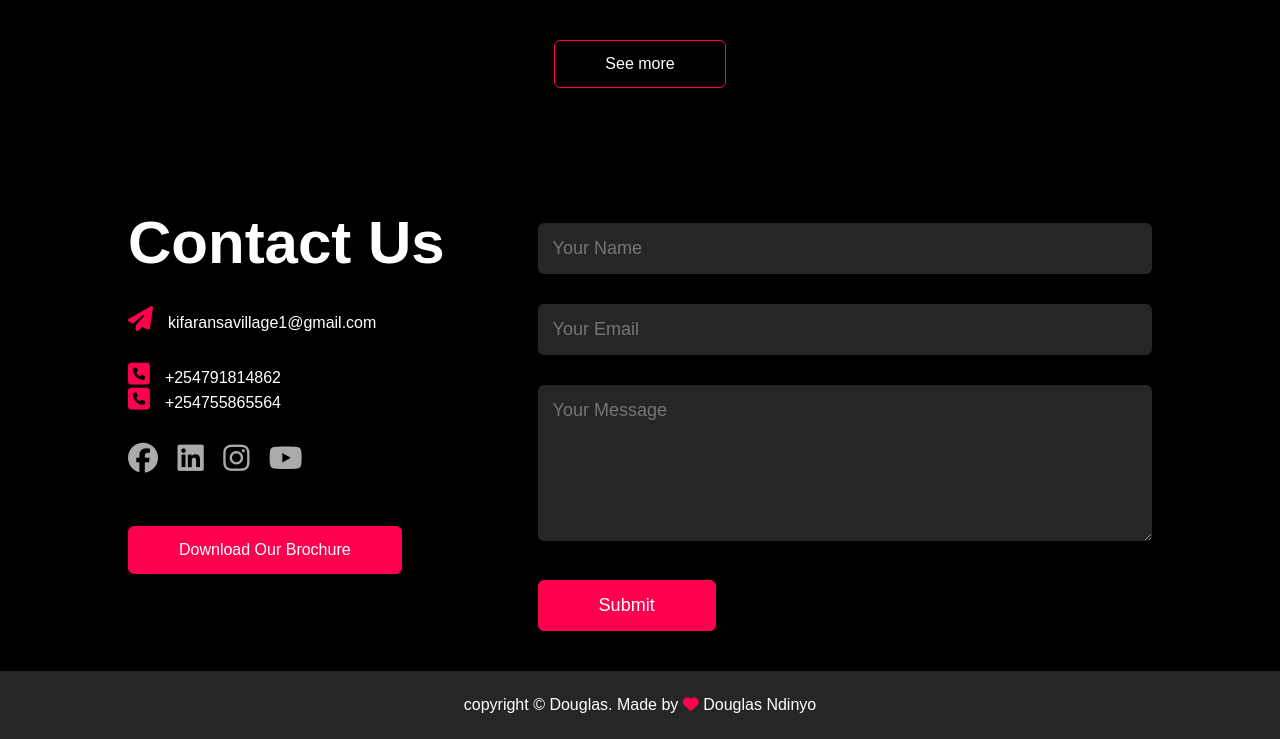
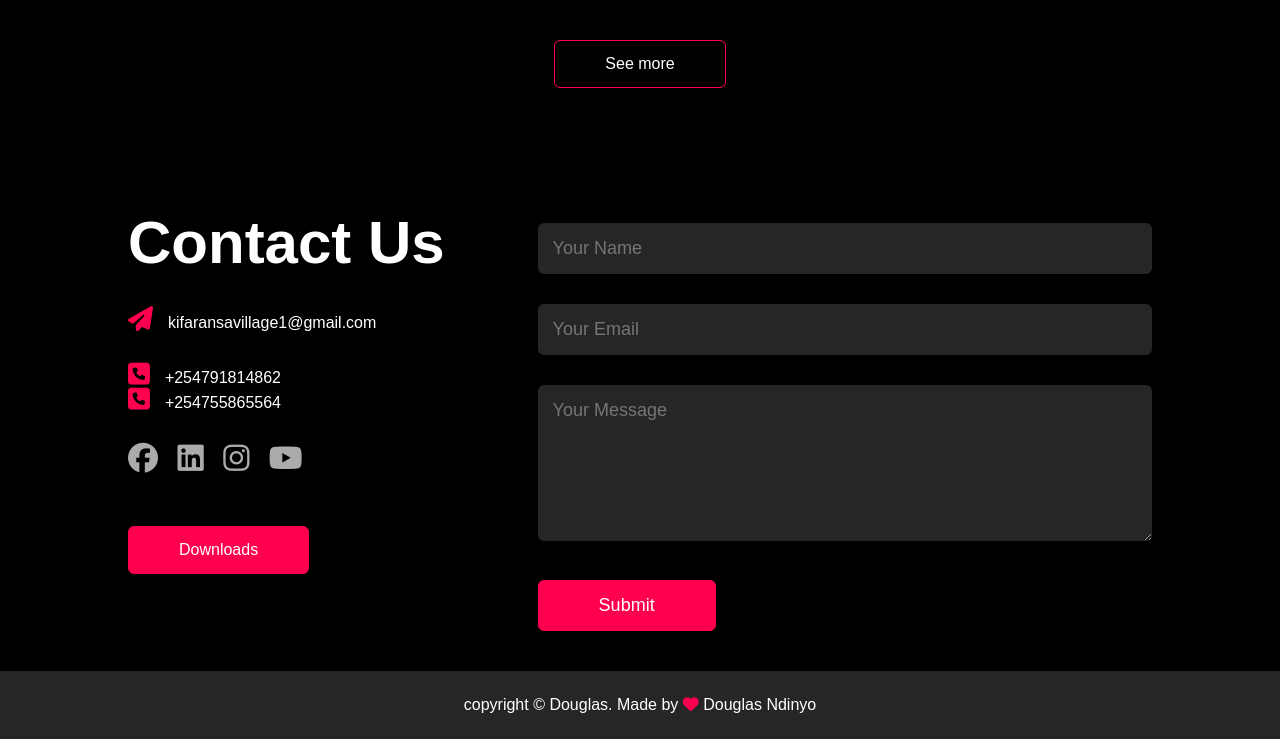
Before and after one commit to Ndinyo39/kifaransavillage, a plain HTML site: page index.html in a window 1280 px wide. Shown: the part 3706-4445 px from the top of the page. Drawn offline with Linux system fonts and the light colour scheme.

Commit message:
Update index.html

```diff
--- a/index.html
+++ b/index.html
@@ -166,7 +166,7 @@
                     <a href="https://instagram.com/kifaransa_village?igshid=OGQ5ZDc2ODk2ZA=="><i class="fa-brands fa-instagram"></i></a>
                     <a href="https://youtu.be/SgtMlzWxClQ?si=Fi9w_GPLxRDo4Z8H"><i class="fa-brands fa-youtube"></i></a>
                 </div>
-                <a href="images/Brochure (2).pdf" dwnload class="btn btn2">Download Our Brochure</a>
+                <a href="images/Brochure (2).pdf" dwnload class="btn btn2">Downloads</a>
             </div>
             <div class="contact-right">
                 <form action="https://formsubmit.co/kifaransavillage1@email.com" method="POST">
```
